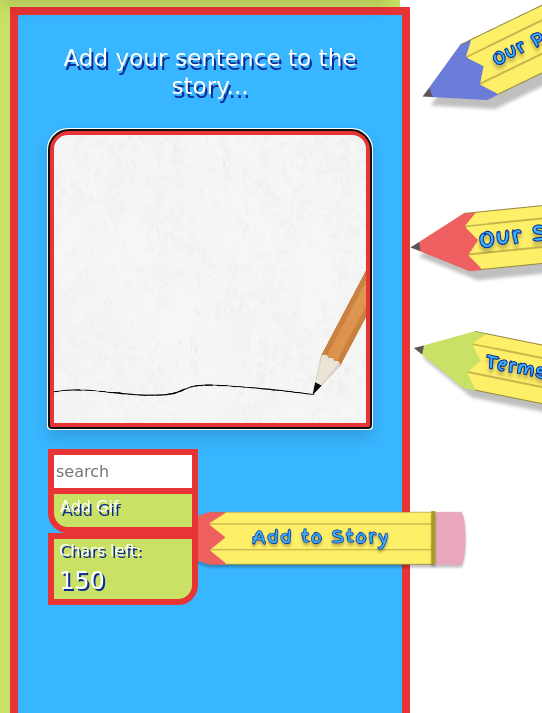
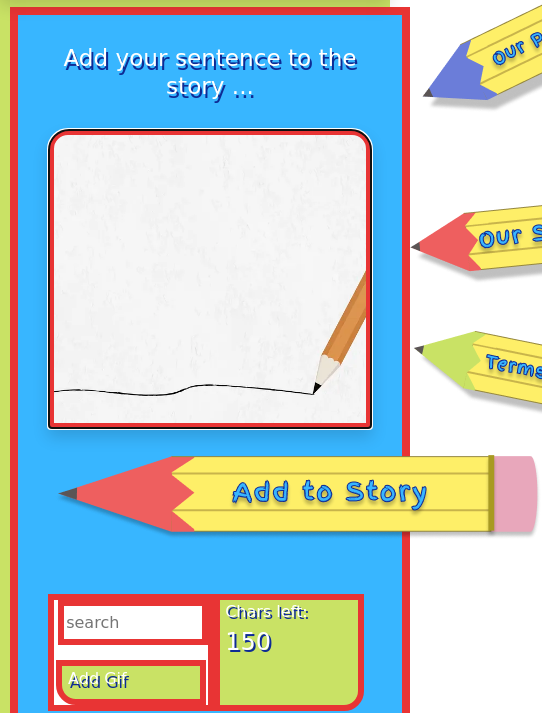
Before and after one commit to Tari38/FP-Story-Mashups, a website with bundled scripts: page index.html in a window 390 px wide. Shown: the part 133-846 px from the top of the page, 542 px wide, since content can reach past the window. Built offline with nearby package versions, Linux system fonts and the light colour scheme; no server answers; a web font is replaced by a local one.

Commit message:
reset to e8dc4bce6ef5f0fb12ad6675d94d91216a62d024

```diff
--- a/css/buttons.css
+++ b/css/buttons.css
@@ -8,11 +8,8 @@
 }
 
 #testButton {
-    display: flex;
-    flex-direction: row;
     background-color: inherit;
     border: none;
-    margin: auto;
 }
 
 #add-gif {
@@ -45,18 +42,13 @@
     margin-left: 0;
 }
 
-.add-post-container {
+.text-area-btns {
     position: absolute;
-    z-index: 0;
-}
-.text-area-btns {
-    position: relative;
-    display: inline-block;
-    flex-direction: column;
+    justify-content: space-between;
     background-color: inherit;
     border: none;
     height: fit-content;
-    z-index: 5;
+    bottom: -15px;
 }
 
 .reply-btn {
@@ -95,12 +87,6 @@
     color: #0E2B95;
 }
 
-#gifSearch {
-    position: relative;
-    background-color: inherit;
-    border: none;
-}
-
 /* ---- RESPONSIVE MEDIA ---- */
 
 @media only screen and (max-width: 1313px) {
@@ -111,8 +97,11 @@
 }
 
 @media only screen and (max-width: 1080px) {
+    /* #textInput {
+        margin-top: 20px;
+    } */
     .text-area-btns {
-        position: relative;
+        position: absolute;
         margin-top: 20px;
     }
     .add-post-container {
@@ -133,10 +122,9 @@
         background-color: #E83434;
     }
 
-    .text-area-btns {
-        position: relative;
+    /* #textInput {
         margin-top: 20px;
-    }
+    } */
 
     .col1, .col2 {
         flex-direction: column;
@@ -156,10 +144,6 @@
     #textInput {
         margin-top: 20px;
     }
-    .text-area-btns {
-        position: relative;
-        margin-top: 20px;
-    }
 }
 @media only screen and (max-width: 770px) {
 
@@ -168,25 +152,12 @@
         margin: auto;
     }
     #add-post {
-        position: absolute;
         display: flex;
         flex-direction: column;
-        bottom: 20px;
-        left: 0;
-        margin: auto;
-        transform: scale(0.7);
+        margin-top: 20px;
         transition: 1s ease-in-out;
-    }
-    .btn-group {
-        position: relative;
-        margin-top: 0;
-        background-color: inherit;
     }
     #textInput {
         margin-top: 20px;
     }
-    .text-area-btns {
-        position: relative;
-        background-color: none;
-    }
 }
--- a/css/nav.css
+++ b/css/nav.css
@@ -1,8 +1,7 @@
 .navbar {
     background-color: #E83434;
     height: 130px;
-    min-width: 400px;
-    max-width: 100%;
+    width: 100%;
     transition: 2s slide ease-in-out;
 }
 
--- a/css/purpose.css
+++ b/css/purpose.css
@@ -27,7 +27,7 @@ article > h3 {
     transition: 1s ease-in-out;
 }
 
-article > p, .list-group, h6 {
+article > p, ul, h6 {
     display: flex;
     flex-direction: column;
     width: fit-content;
@@ -39,7 +39,7 @@ article > p, .list-group, h6 {
     font-size: larger;
 }
 
-.list-group, p, h4, h6 {
+ul, p, h4, h6 {
     margin: auto;
     text-align: center;
 }
--- a/index.html
+++ b/index.html
@@ -21,10 +21,9 @@
     <title>Story Mashups - Created by Kids</title>
 
 </head>
-<!-- content start -->
+
 <body>
-    <header> <!-- header for screen reader accessibility-->
-        <!-- main navigation -->
+    <header>
         <nav class="navbar navbar-expand-lg fixed shadow">
             <div class="container-fluid">
                 <a class="logo-container" href="./index.html">
@@ -75,33 +74,29 @@
         <section class="col col1">
             <div class="container-left">
 
-                <h3 class="font">Add your sentence to the story...</h3>
-                <!-- input sentence -->
+                <h3 class="font">Add your sentence to the story ...</h3>
                 <form id="post-input-container">
 
-                    <div onkeypress="return (this.innerText.length <= 150)" contenteditable="true" for="add-post-button" name="textInput" id="textInput" class="shadow textArea" autofocus required></div>
+                    <div contenteditable="true" for="add-post-button" name="textInput" id="textInput" class="shadow textArea" maxlength="150" autofocus required></div>
 
 
                     <div id="add-post" role="button" type="submit" name="add-post-button" class="add-post-container">
                         <button id="testButton">
-                            <img src="./assets/add_to_story.png" alt="add sentence to story button">
+                            <img src="./assets/add_to_story.png" alt="add button">
                         </button>
                     </div>
-
+                </form>
                 <div class="text-area-btns btn-group">
-                        <div id="gifSearch">
+                    <form id="gifSearch">
                         <label for="searchGif"></label>
                         <input class="searchGif" placeholder="search" id="searchGif" type="search" />
                         <button id="add-gif">Add Gif</button>
+                    </form>
                     <div class="word-counter">
-                                        <p>Chars left:
-                                            <span id="char-count">150</span>
+                        <p>Chars left: <span id="char-count">150</span>
                         </p>
                     </div>
-
                 </div>
-                    </div>
-                </form>
                 </div>
             </div>
         </section>
--- a/js/api.js
+++ b/js/api.js
@@ -149,8 +149,8 @@ function addGif(gif) {
   return response.json();
 }
 
-userMessage.addEventListener('click', getPost);
-userInput.addEventListener('click', sendPost);
+//userMessage.addEventListener('click', getPost);
+//userInput.addEventListener('onClick', sendPost);
 
 userGif.addEventListener("click", addGif);
 
--- a/package.json
+++ b/package.json
@@ -20,7 +20,6 @@
   "dependencies": {
     "browserify": "^17.0.0",
     "dotenv": "^16.0.1",
-    "jest-environment-jsdom-global": "^3.1.2",
     "picmo": "^5.1.2"
   }
 }
--- a/styles.css
+++ b/styles.css
@@ -21,7 +21,6 @@ html {
     margin: auto;
     padding: 10px;
     transition: 2s ease-in-out;
-    min-width: 400px;
 }
 
 .container-left {
@@ -32,7 +31,6 @@ html {
     height: 100vh;
     border: 8px solid #E83434;
     transition: 2s ease-in-out;
-    min-width: 400px;
 }
 
 
@@ -44,7 +42,6 @@ html {
     height: 100vh;
     border: 8px solid #38B6FF;
     transition: 1s ease-in-out;
-    min-width: 400px;
 }
 
 .font, .font-col2 .userTextStyle{
@@ -63,7 +60,6 @@ html {
     display: flex;
     flex-direction: column;
     transition: 1s ease-in-out;
-    min-width: 400px;
 }
 
 .col1 {
@@ -78,20 +74,13 @@ html {
 
 /*  ---- input areas ---- */
 
-#post-input-container {
-    position: relative;
-    display: block;
-    padding: 0;
-}
-
 #textInput {
-    position: relative;
     display: flex;
     flex-direction: column;
-    justify-content: space-around;
+    justify-content: space-between;
     background-image: url("./assets/pencil_bg.webp");
-    background-size: cover;
-    background-position: bottom;
+    background-size:cover;
+    background-position:bottom;
     background-repeat: no-repeat;
     background-position: center;
     min-width: 300px;
@@ -104,7 +93,7 @@ html {
     box-shadow: 4px 8px #0E2B95;
     color: #0E2B95;
     /* transition: 1s ease-in-out; */
-    margin: 20px 0;
+    margin: 20px auto 0;
     text-align: left;
     padding: 10px;
 }
@@ -142,13 +131,13 @@ html {
 
 
 
-/* #gifSearch, .searchGif {
+#gifSearch, .searchGif {
     visibility: visible;
     position: relative;
     z-index: 100;
     background-color: #fff;
     border: 6px solid #E83434;
-} */
+}
 
 .submitted-post {
     padding:1em;
```
Also changed, not shown: 1 other file. Lines whose indentation alone changed are shown as unchanged.
